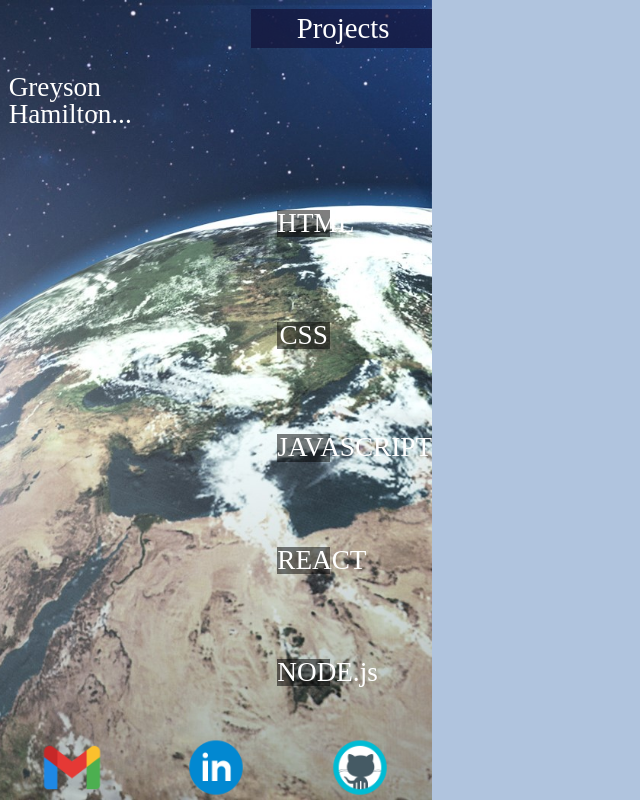
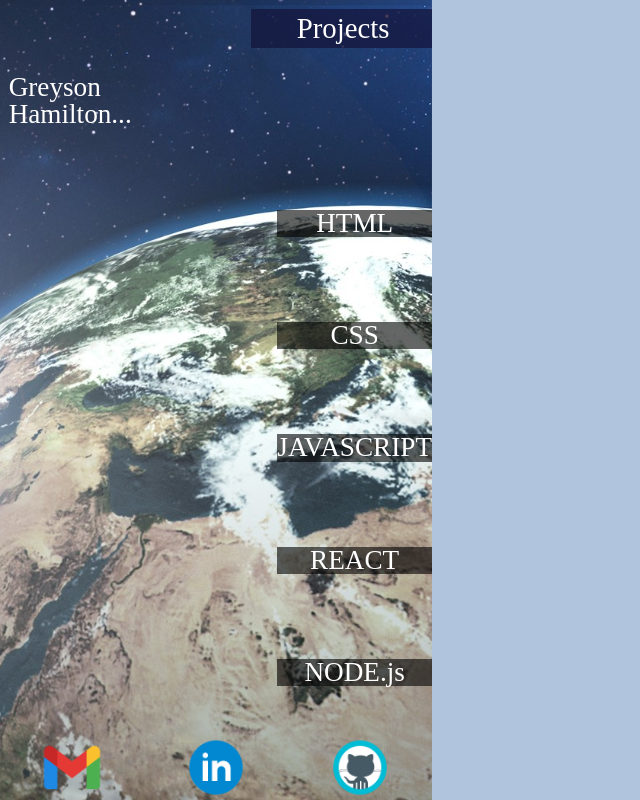
Before and after one commit to greysonhamilton/Styledfolio, a React (Create React App) app: page / in a window 1280 px wide. Shown: the whole page, without its empty margins (0-640 px from the left). Built offline with nearby package versions, Linux system fonts and the light colour scheme.

Commit message:
media styles

```diff
--- a/src/Assets/Styled.js
+++ b/src/Assets/Styled.js
@@ -54,9 +54,9 @@ export const Skill = styled.div`
 
 export const P = styled.p`
 
-    width: 34%;
+    width: 100%;
     color: white;
-    background-color: rgb(0,0,0,0.5);
+    background-color: rgb(0,0,0,0.6);
 
 `;
 
--- a/src/Components/Header.js
+++ b/src/Components/Header.js
@@ -28,7 +28,7 @@ const Ul = styled.ul `
     display: flex;
     flex-direction: column;
     width: 40%;
-    margin: 25% 0 0 -1%;
+    margin: 21% 0 0 -1%;
     padding: 1%;
     background-color: rgb(19, 19, 57,0.7);
     position: absolute;
```
